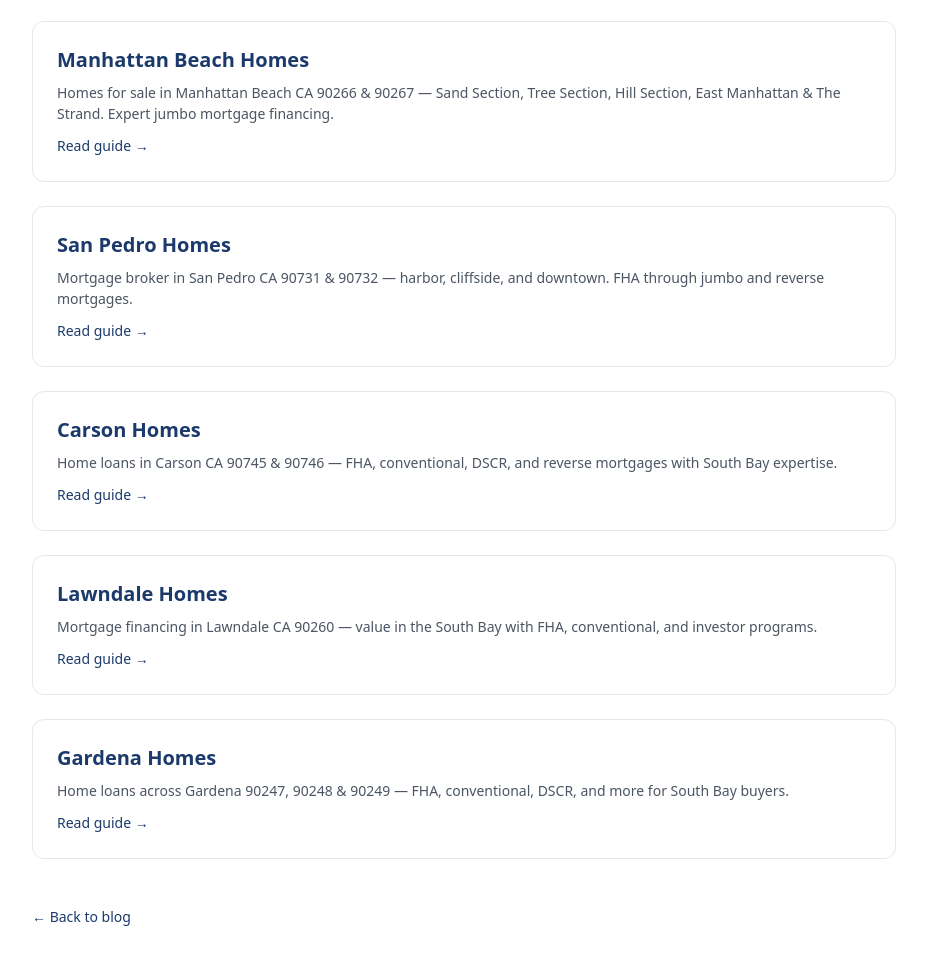
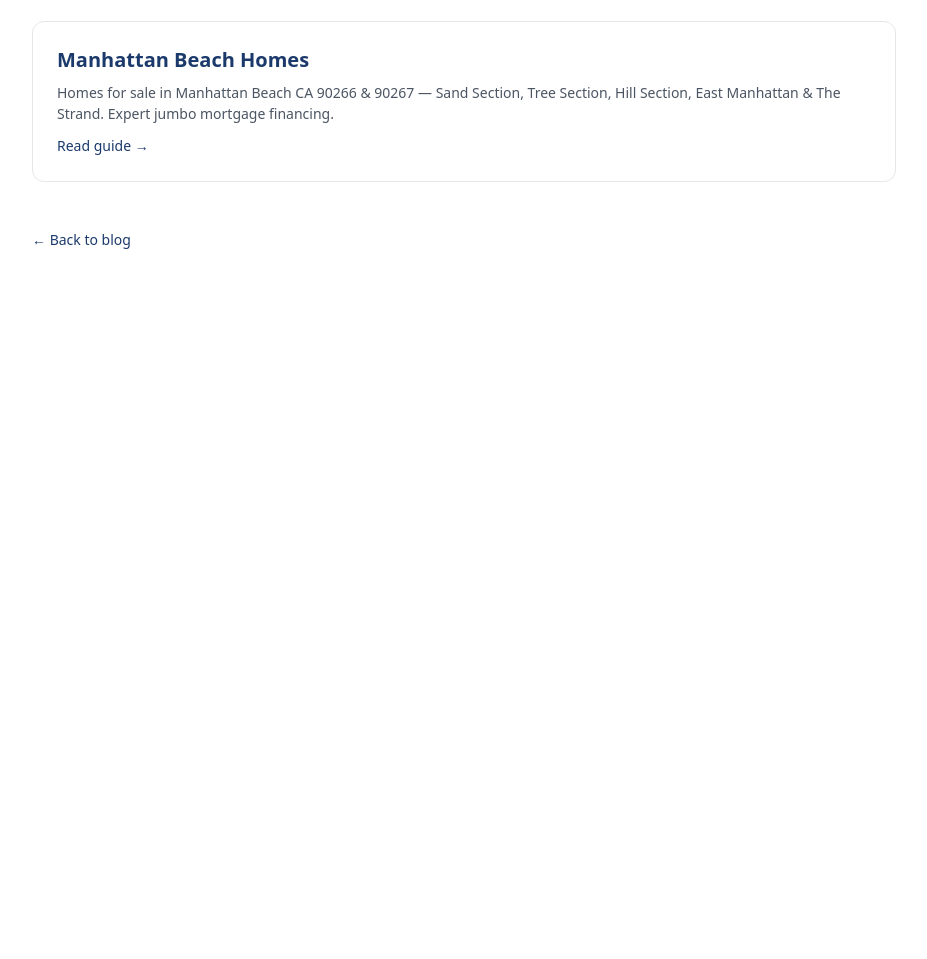
Before and after one commit to rudycoronaonline-wq/corona-lending-group, an Astro site: page /resources in a window 1280 px wide. Shown: the part 984-1943 px from the top of the page, without its empty margins (176-1103 px from the left). After the commit the page ends 1266 px from the top, so only its background shows below. Built offline with nearby package versions, Linux system fonts and the light colour scheme; Astro itself is replaced by a stand-in of ours.

Commit message:
Revert Resources hub to original list; keep San Pedro, Carson, Lawndale, Gardena city pages only
Made-with: Cursor

```diff
--- a/src/pages/resources/index.astro
+++ b/src/pages/resources/index.astro
@@ -30,26 +30,6 @@ const resources = [
     title: 'Manhattan Beach Homes',
     description: 'Homes for sale in Manhattan Beach CA 90266 & 90267 — Sand Section, Tree Section, Hill Section, East Manhattan & The Strand. Expert jumbo mortgage financing.',
     href: '/manhattan-beach-homes',
-  },
-  {
-    title: 'San Pedro Homes',
-    description: 'Mortgage broker in San Pedro CA 90731 & 90732 — harbor, cliffside, and downtown. FHA through jumbo and reverse mortgages.',
-    href: '/san-pedro-homes',
-  },
-  {
-    title: 'Carson Homes',
-    description: 'Home loans in Carson CA 90745 & 90746 — FHA, conventional, DSCR, and reverse mortgages with South Bay expertise.',
-    href: '/carson-homes',
-  },
-  {
-    title: 'Lawndale Homes',
-    description: 'Mortgage financing in Lawndale CA 90260 — value in the South Bay with FHA, conventional, and investor programs.',
-    href: '/lawndale-homes',
-  },
-  {
-    title: 'Gardena Homes',
-    description: 'Home loans across Gardena 90247, 90248 & 90249 — FHA, conventional, DSCR, and more for South Bay buyers.',
-    href: '/gardena-homes',
   },
 ];
 ---
```
Also changed, not shown: 1 other file.
